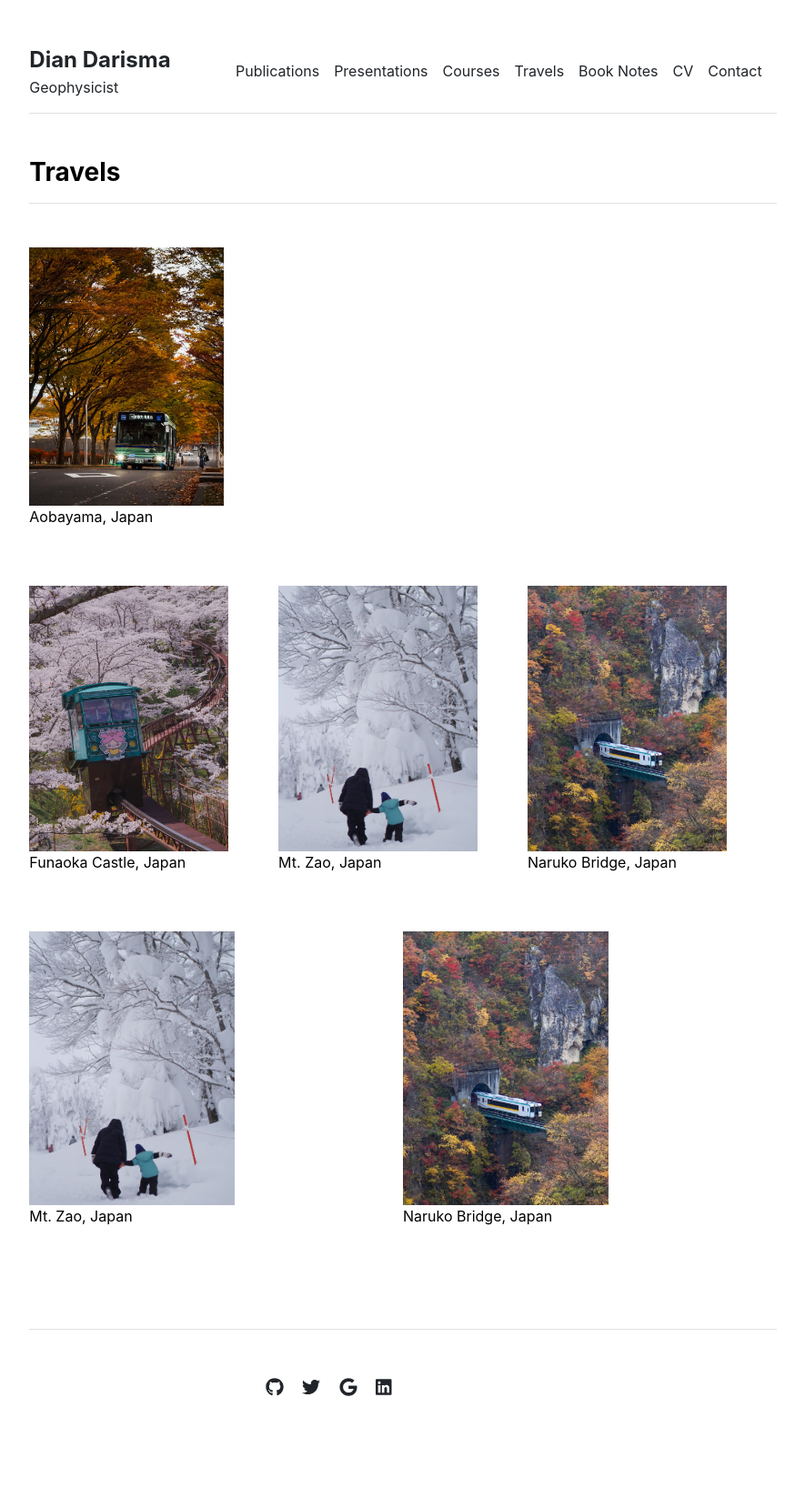
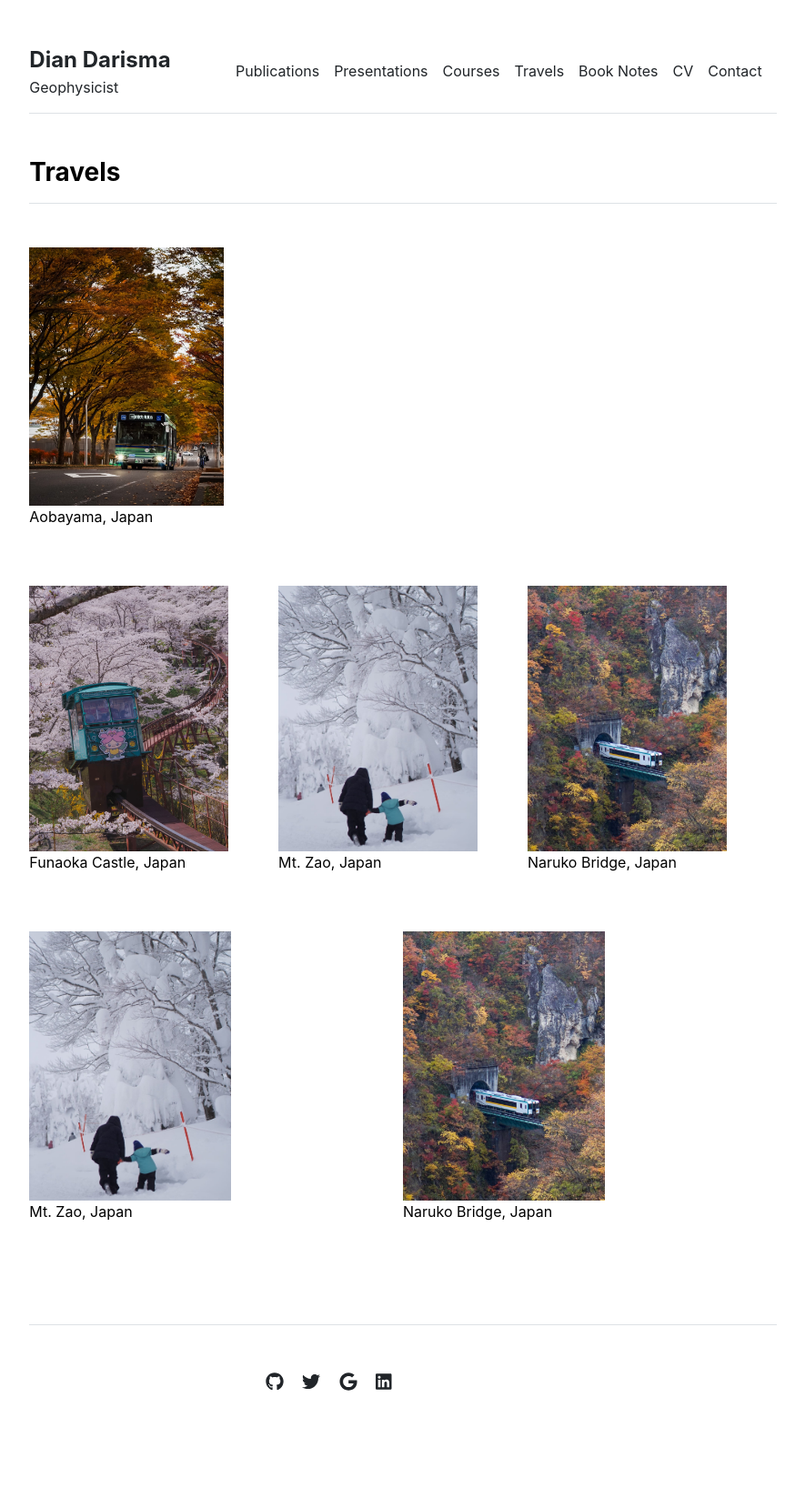
Before and after one commit to diandarisma/diandarisma.github.io, a Jekyll site: the page built from travels.md, in a window 1280 px wide. Shown: the whole page at 91% size, without its empty margins (197-1082 px from the left). Built offline with Jekyll 4.4.1, drawn with Linux system fonts in a browser that asks for light colours.

Commit message:
Update travels.html

```diff
--- a/_includes/travels.html
+++ b/_includes/travels.html
@@ -43,11 +43,11 @@
 
       <div class="image-container">
         <figure>
-          <img src="/assets/img/travel/mtzao.jpeg" alt="mtzao" width="55%">
+          <img src="/assets/img/travel/mtzao.jpeg" alt="mtzao" width="54%">
           <figcaption>Mt. Zao, Japan</figcaption>
         </figure>
         <figure>
-          <img src="/assets/img/travel/narukobridge.jpeg" alt="naruko" width="55%">
+          <img src="/assets/img/travel/narukobridge.jpeg" alt="naruko" width="54%">
           <figcaption>Naruko Bridge, Japan</figcaption>
         </figure>
       </div>
```
